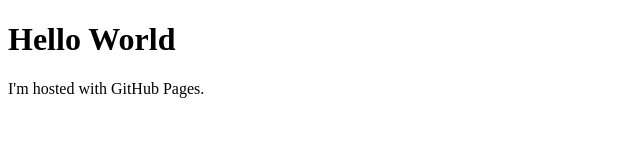
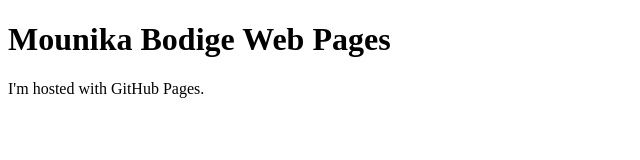
Before and after one commit to Mounikabodige/mounikabodige.github.io, a plain HTML site: page index.html in a window 1280 px wide. Shown: the whole page, without its empty margins (0-640 px from the left). Drawn offline with Linux system fonts and the light colour scheme.

Commit message:
Update index.html

```diff
--- a/index.html
+++ b/index.html
@@ -1,7 +1,7 @@
 <!DOCTYPE html>
 <html>
 <body>
-<h1>Hello World</h1>
+<h1>Mounika Bodige Web Pages</h1>
 <p>I'm hosted with GitHub Pages.</p>
 </body>
 </html>
```
